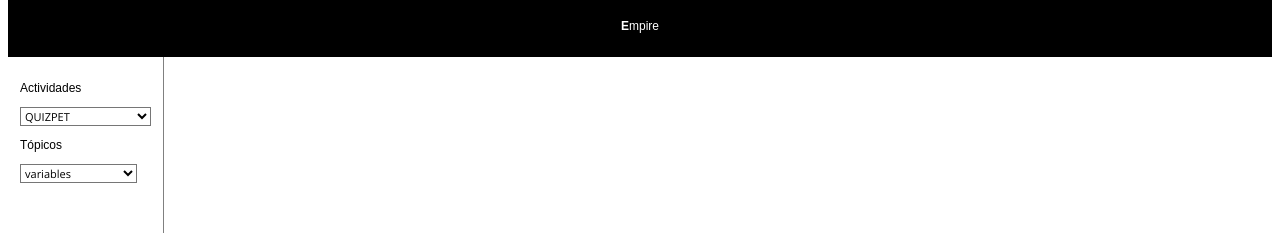
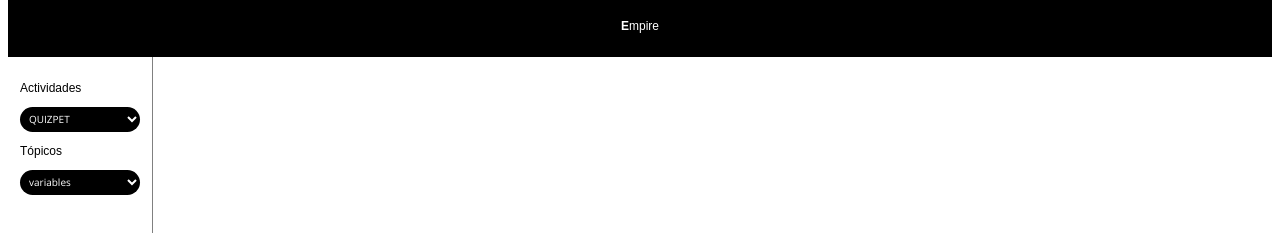
Before and after one commit to Hybrid14/INFO175_Empire, a plain HTML site: page Code/WebContent/index.html in a window 1280 px wide. Shown: the part 81-314 px from the top of the page. Drawn offline with nearby package versions, Linux system fonts and the light colour scheme; a script that the page names is missing.

Commit message:
Update nuevo.css

```diff
--- a/Code/WebContent/style/nuevo.css
+++ b/Code/WebContent/style/nuevo.css
@@ -18,12 +18,12 @@ path {
 	top:60px;
 	left:10px;
 	overflow: auto;
-	height:490px;
-	width:110px;
+	height:110px;
+	width:100px;
 }
 #legend{
 	width:90px;
-	height:200px;
+	height:100px;
 }
 .legend {
     font-size: 12px;
@@ -50,8 +50,29 @@ input{
 	border:0;
 	color:#fff;
 }
-/*#inds{
-	position:absolute;
-	top:10px;
-	left:10px;
-}*/
+#inds{
+   background: transparent;
+   border: none;
+   font-size: 10px;
+   height: 25px;
+   padding: 5px; /* If you add too much padding here, the options won't show in IE */
+   width: 120px;
+   -webkit-border-radius: 20px;
+   -moz-border-radius: 20px;
+   border-radius: 20px;
+   background-color: #000;
+   color: #fff;
+}
+#inds2{
+   background: transparent;
+   border: none;
+   font-size: 10px;
+   height: 25px;
+   padding: 5px; /* If you add too much padding here, the options won't show in IE */
+   width: 120px;
+   -webkit-border-radius: 20px;
+   -moz-border-radius: 20px;
+   border-radius: 20px;
+   background-color: #000;
+   color: #fff;
+}
```
